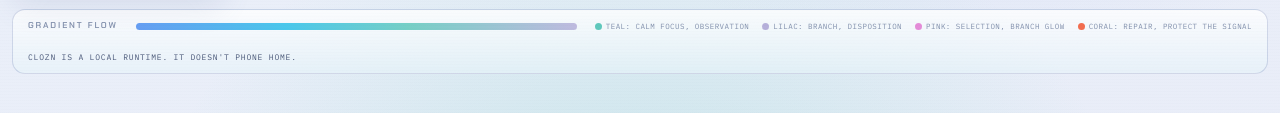
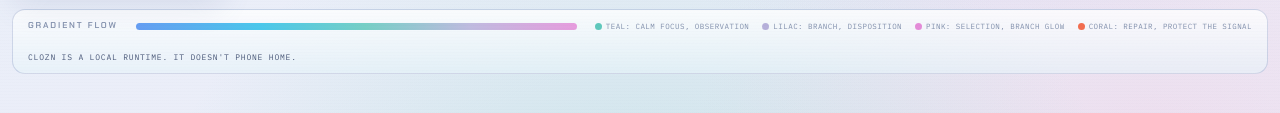
Before and after one commit to bkawa-bot/clozn, a plain HTML site: page studio/heavn/index.html in a window 1280 px wide. Shown: the part 606-719 px from the top of the page. Drawn offline with Linux system fonts and the light colour scheme; no server answers.

Commit message:
heavn theme: warmer iridescence toward the ambient-runtime mockup
Two token-level moves (colours only, no layout change), toward the reference mockup's warmer
oil-slick palette: extend --flow to end in magenta (blue->cyan->teal->lilac->magenta, matching
the mockup's cool-to-warm gradient-flow bar), and add a soft rose "afterglow" radial to the body
background's lower-right (the mockup's coral/magenta influence zone), with a hair more lift in the
base wash. The ζ system already matched the mockup structurally (frosted glass, mono type, LED
dots, seafoam/magenta/coral semantics, honesty tags); this just pushes the warmth.

```diff
--- a/studio/heavn/theme.css
+++ b/studio/heavn/theme.css
@@ -10,7 +10,7 @@
   --chrome-hi:rgba(255,255,255,.95);
   --edge:rgba(128,142,190,.32); --edge-soft:rgba(128,142,190,.16);
   --screen:#1E2447;
-  --flow:linear-gradient(90deg,#4C8DF0,#2CBFE8 34%,#5FC8BC 62%,#B6B0DA);
+  --flow:linear-gradient(90deg,#4C8DF0,#2CBFE8 28%,#5FC8BC 52%,#B6B0DA 76%,#E48CD8);
   --disp:"Chakra Petch","Space Grotesk","Segoe UI",sans-serif;
   --mono:"IBM Plex Mono","Cascadia Mono",ui-monospace,Consolas,monospace;
   --crt:"VT323","Cascadia Mono",ui-monospace,monospace;
@@ -22,10 +22,11 @@ body{font-family:var(--mono);color:var(--navy);font-size:12px;line-height:1.5;
   -webkit-font-smoothing:antialiased;min-height:100vh;padding:12px;
   background:
     radial-gradient(1000px 600px at 8% -5%, rgba(127,180,240,.34), transparent 60%),
-    radial-gradient(900px 560px at 96% 2%, rgba(182,176,218,.36), transparent 56%),
+    radial-gradient(900px 560px at 96% 2%, rgba(182,176,218,.38), transparent 56%),
+    radial-gradient(760px 520px at 90% 92%, rgba(240,150,190,.15), transparent 60%),   /* warm afterglow — the mockup's coral/magenta influence zone */
     radial-gradient(820px 620px at 50% 108%, rgba(95,200,188,.26), transparent 60%),
     radial-gradient(700px 420px at 76% 52%, rgba(143,168,232,.20), transparent 60%),
-    linear-gradient(165deg,#F3F5FC 0%,#EAEFF9 50%,#E9EDF8 100%)}
+    linear-gradient(165deg,#F4F6FD 0%,#EAEFF9 50%,#EDEBF7 100%)}
 body::after{content:"";position:fixed;inset:0;pointer-events:none;z-index:99;opacity:.35;
   background:repeating-linear-gradient(0deg,rgba(22,50,74,.02) 0 1px,transparent 1px 3px)}
 @keyframes clzPulse{0%,100%{opacity:.45}50%{opacity:1}}
```
